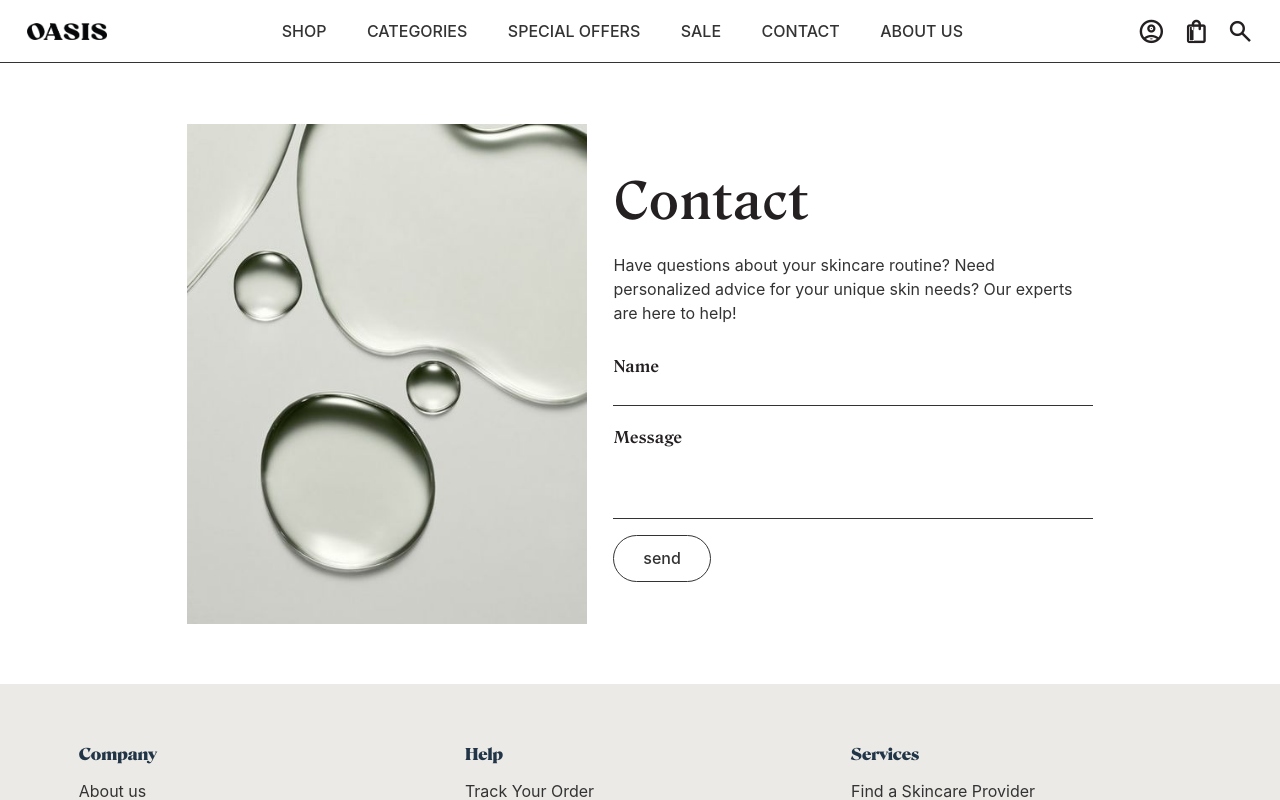
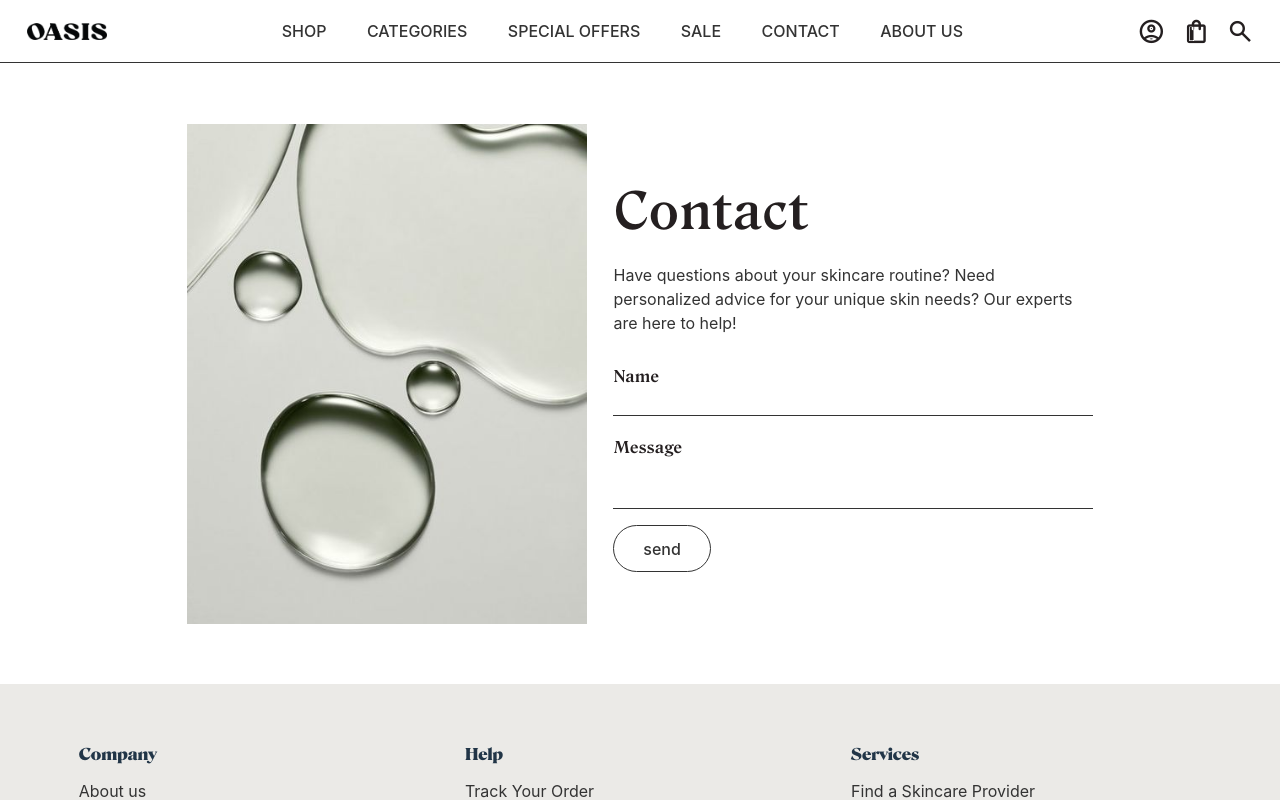
Before and after one commit to ellensofia/e-commerce, a React (Vite) app: page /contact in a window 1280 px wide. Shown: the top 800 px of the page. Built offline with nearby package versions, Linux system fonts and the light colour scheme.

Commit message:
Remove height

```diff
--- a/src/assets/pages/ContactPage.tsx
+++ b/src/assets/pages/ContactPage.tsx
@@ -84,7 +84,6 @@ const Form = styled.form`
   }
 
   textarea {
-    height: var(--margin-xlg);
     font-family: var(--font-primary);
     font-size: var(--font-size-base);
     resize: none;
```
